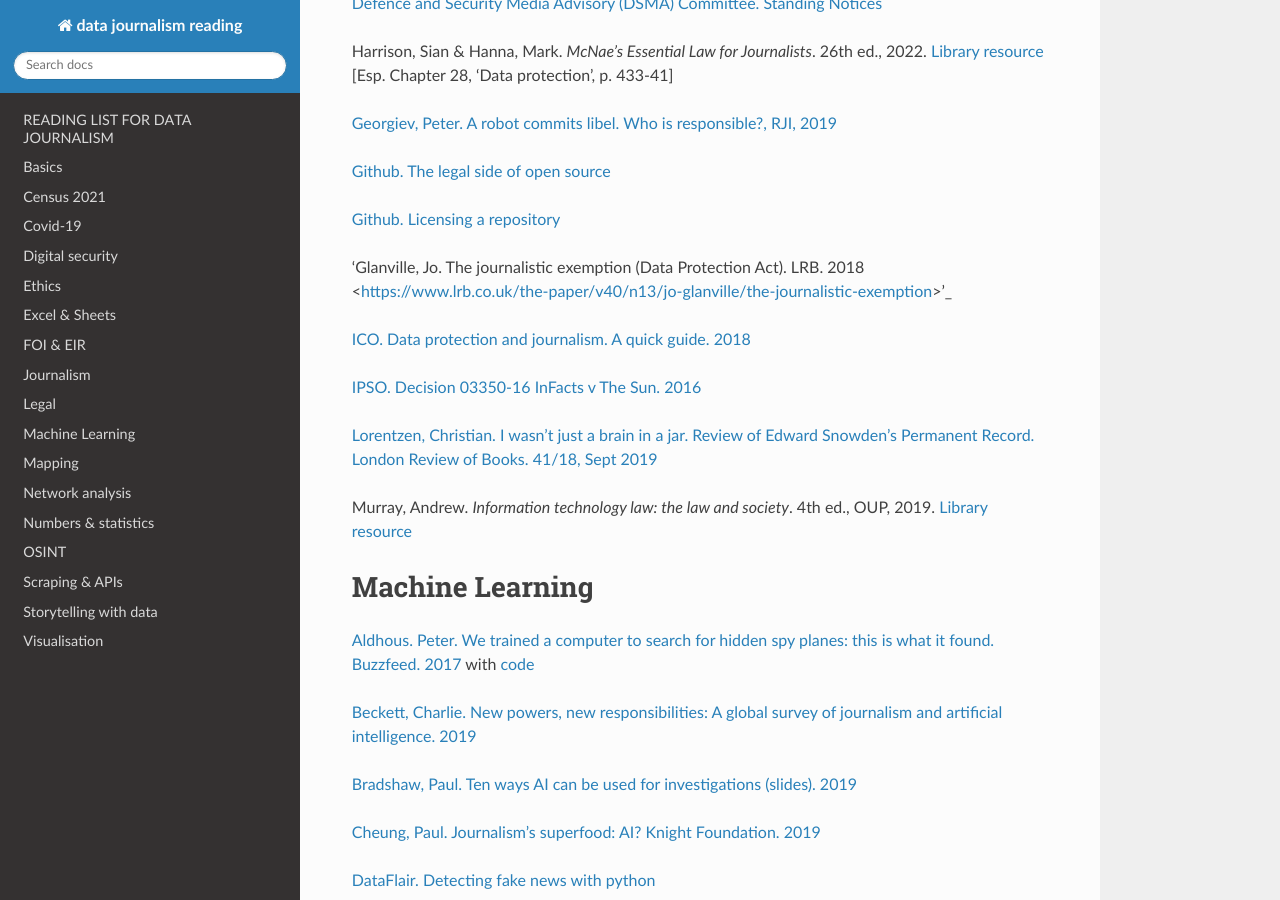
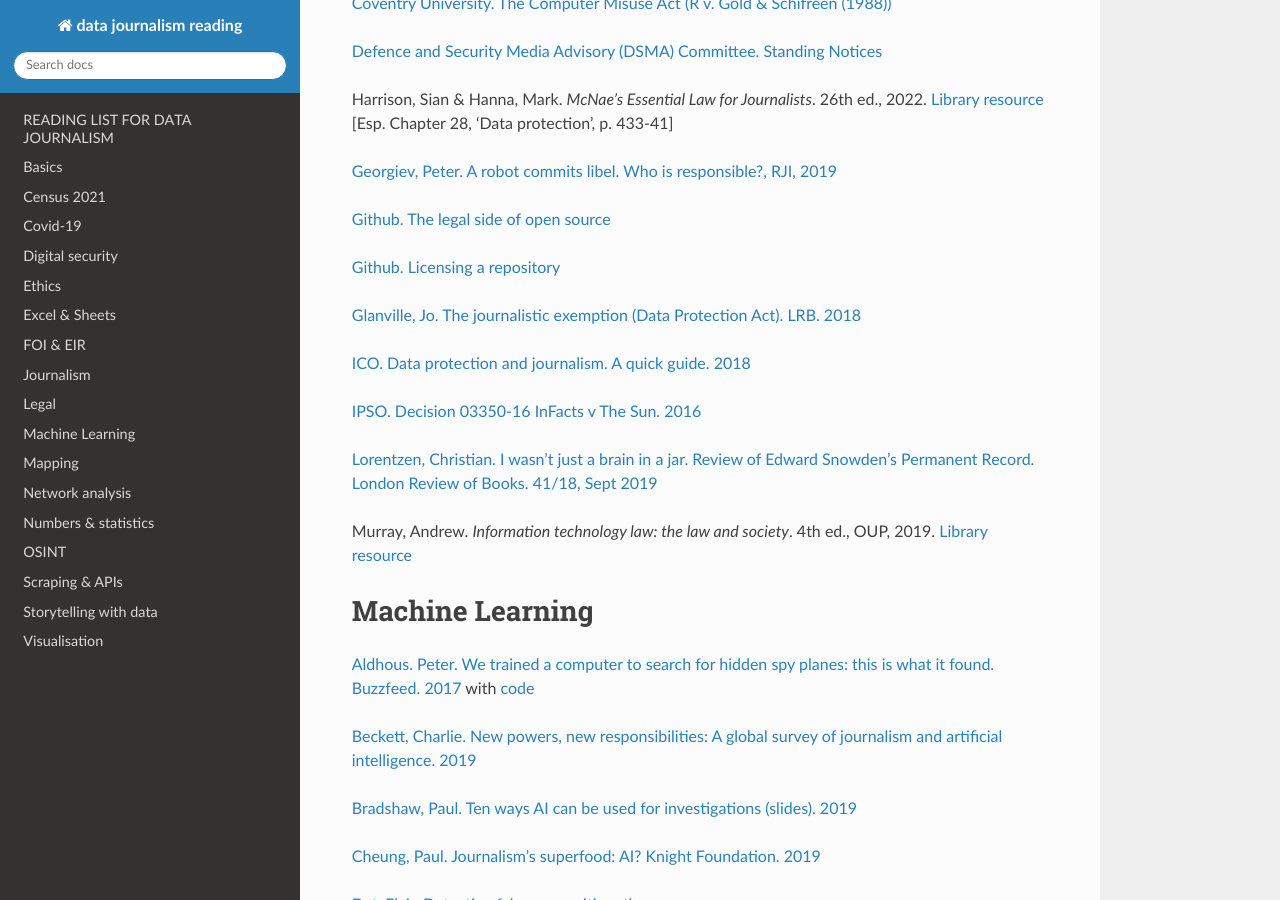
Before and after one commit to aodhanlutetiae/dj_reading, a Sphinx documentation site: the page built from docs/source/index.rst, in a window 1280 px wide and 900 px high, scrolled down 10173 px. Built offline with Sphinx 7.4.7 and the Read the Docs theme 2.0.0, drawn with Linux system fonts in a browser that asks for light colours; some of the changed lines change nothing that is shown; some of the changed text lies outside the part shown.

Commit message:
fix typo

```diff
--- a/docs/source/index.rst
+++ b/docs/source/index.rst
@@ -237,6 +237,8 @@
 `Library resource <https://librarysearch.cardiff.ac.uk/permalink/f/1tfrs8a/44CAR_ALMA5186951260002420>`_
 
 `Golumbia, David. Fair Game: commonly used by researchers and journalists, data scraping is an underacknowledged privacy concern. 2022 <https://reallifemag.com/fair-game/>`_
+
+`Harris, Jacob. Connecting with the dots <https://source.opennews.org/articles/connecting-dots/>`_
 
 Heydt, Michael. Scraping. Code of conduct. *Python web scraping
 cookbook*, Packt, 2018. `Library resource <https://librarysearch.cardiff.ac.uk/permalink/f/1tfrs8a/44CAR_ALMA51156094260002420>`_
@@ -518,7 +520,7 @@
 Harrison, Sian & Hanna, Mark. *McNae’s Essential Law for Journalists*. 26th ed., 2022. `Library resource <https://librarysearch.cardiff.ac.uk/permalink/44WHELF_CAR/1fseqj3/alma9912105476202420>`_ [Esp. Chapter 28, 'Data protection', p. 433-41]
 
 `Georgiev, Peter. A robot commits libel. Who is responsible?, RJI,
-2019 <https://www.rjionline.org/stories/a-robot-commits-libel-who-is-responsible?fbclid=IwAR3KrcMo-AQqqiZmIeyTGbtSEBkcDBleVy4-K49_TT3XBVPlhWVG1LgMxM4>`__
+2019 <https://www.rjionline.org/stories/a-robot-commits-libel-who-is-responsible?>`__
 
 `Github. The legal side of open
 source <https://opensource.guide/legal/>`_
@@ -526,7 +528,7 @@
 `Github. Licensing a
 repository <https://docs.github.com/en/free-pro-team@latest/github/creating-cloning-and-archiving-repositories/licensing-a-repository>`_
 
-'Glanville, Jo. The journalistic exemption (Data Protection Act). LRB. 2018 <https://www.lrb.co.uk/the-paper/v40/n13/jo-glanville/the-journalistic-exemption>'_
+`Glanville, Jo. The journalistic exemption (Data Protection Act). LRB. 2018 <https://www.lrb.co.uk/the-paper/v40/n13/jo-glanville/the-journalistic-exemption>`_
 
 `ICO. Data protection and journalism. A quick guide.
 2018 <https://ico.org.uk/media/for-organisations/documents/1547/data-protection-and-journalism-quick-guide.pdf>`_
```
